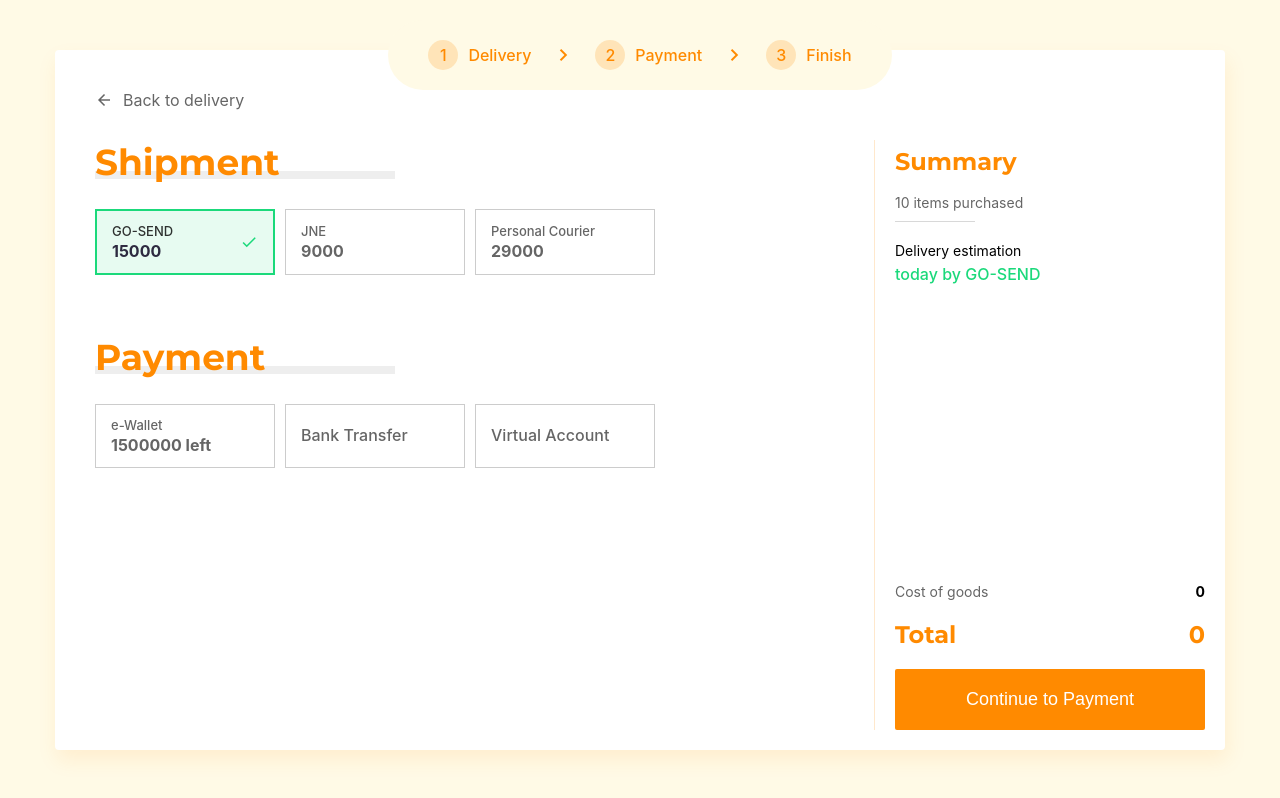
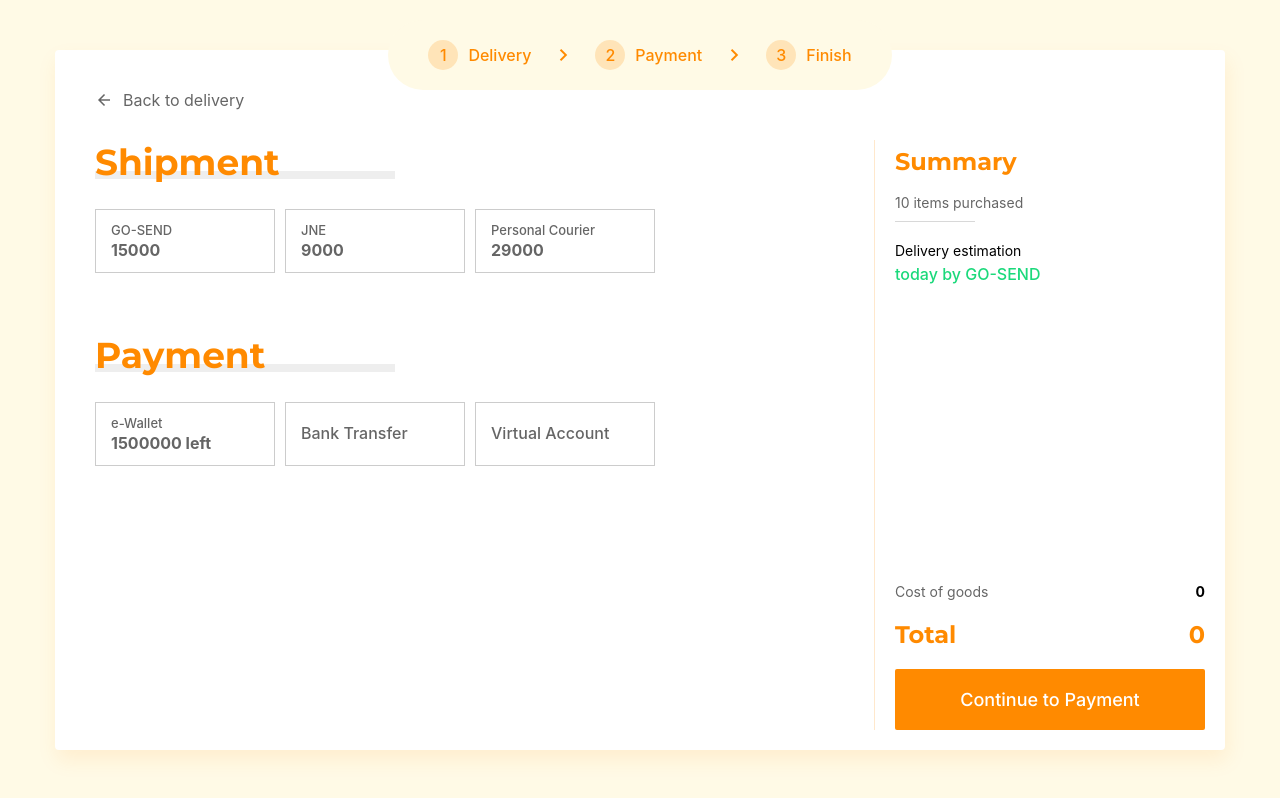
Before and after one commit to rasyidrmhd/Checkout-Simulation, a React (Create React App) app: page / in a window 1280 px wide. Built offline with nearby package versions, Linux system fonts and the light colour scheme.

Commit message:
added shipmentCard hover style

```diff
--- a/src/components/Shipment/ShipmentCard.js
+++ b/src/components/Shipment/ShipmentCard.js
@@ -3,16 +3,19 @@ import { Box, Text } from "..";
 import Icon from "../Icon";
 
 const ShipmentCard = ({ label, price, active }) => {
+  const [hover, setHover] = React.useState(false);
   return (
     <Box
       display="flex"
       justifyContent="space-between"
       alignItems="center"
       padding="12px 15px"
-      border={`${active ? "2px" : "1px"} solid ${active ? "#1BD97B" : "#CCCCCC"}`}
+      border={`${active ? "2px" : "1px"} solid ${active || hover ? "#1BD97B" : "#CCCCCC"}`}
       backgroundColor={active ? "#1BD97B1A" : "white"}
       width="180px"
       cursor="pointer"
+      onMouseEnter={() => !active && setHover(true)}
+      onMouseLeave={() => setHover(false)}
     >
       <Box display="flex" flexDirection="column" gap="2px">
         <Text fontWeight="500" fontSize={!price ? "16px" : "13px"} opacity={active ? "80%" : "60%"}>
--- a/src/components/Shipment/index.js
+++ b/src/components/Shipment/index.js
@@ -17,7 +17,7 @@ const Shipment = () => {
               { label: "JNE", price: 9000 },
               { label: "Personal Courier", price: 29000 },
             ].map((option, idx) => (
-              <ShipmentCard label={option.label} price={option.price} active={option.label === "GO-SEND"} key={idx} />
+              <ShipmentCard label={option.label} price={option.price} key={idx} />
             ))}
           </Box>
         </Box>
@@ -29,7 +29,7 @@ const Shipment = () => {
               { label: "Bank Transfer", price: "" },
               { label: "Virtual Account", price: "" },
             ].map((option, idx) => (
-              <ShipmentCard label={option.label} price={option.price} active={option.label === "GO-SEND"} key={idx} />
+              <ShipmentCard label={option.label} price={option.price} key={idx} />
             ))}
           </Box>
         </Box>
--- a/src/components/index.js
+++ b/src/components/index.js
@@ -45,4 +45,5 @@ export const Button = styled.button`
   font-size: 18px;
   font-weight: 500;
   cursor: pointer;
+  font-family: inter;
 `;
```
Also changed, not shown: src/logo.svg (deleted).
